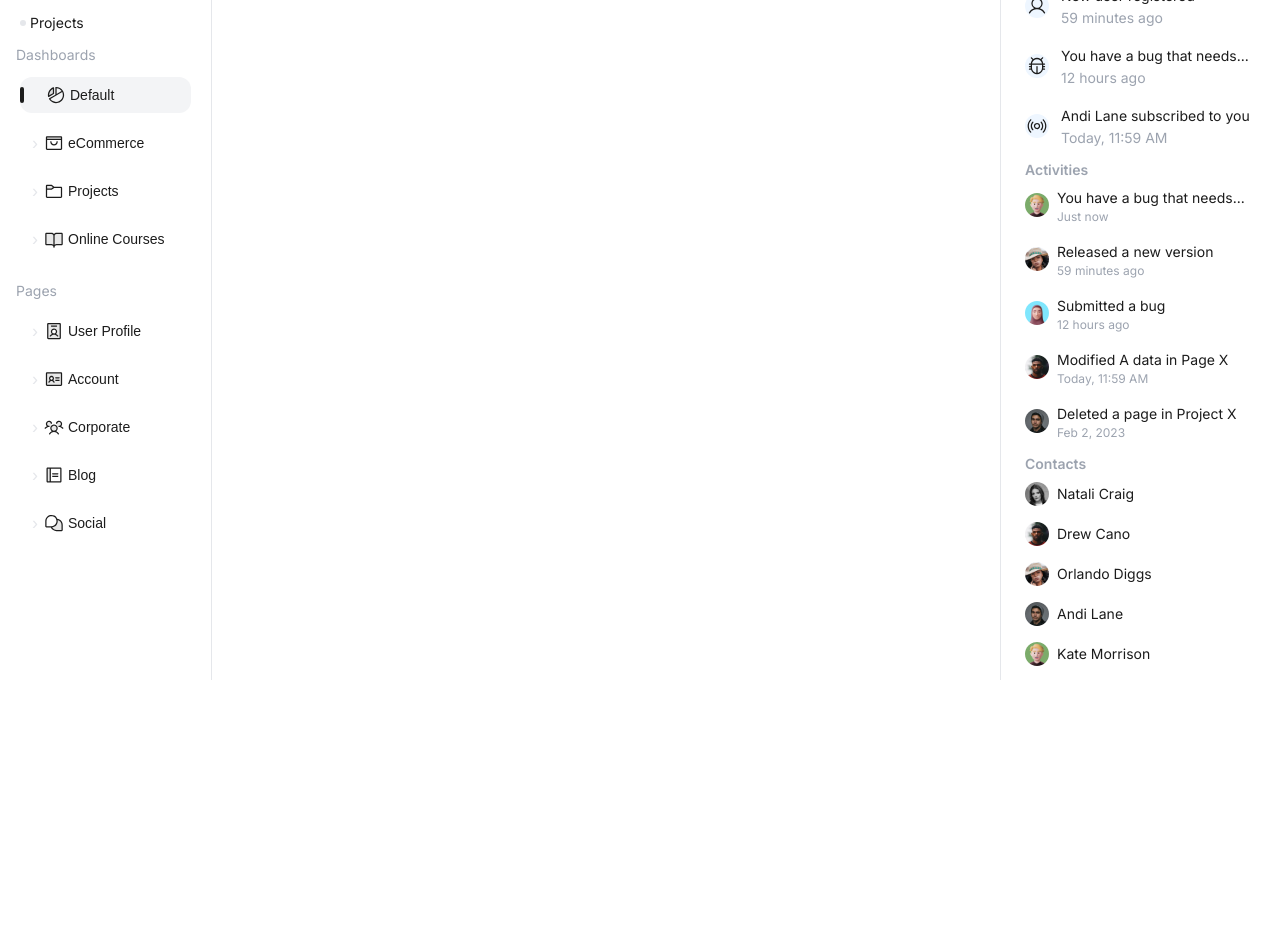
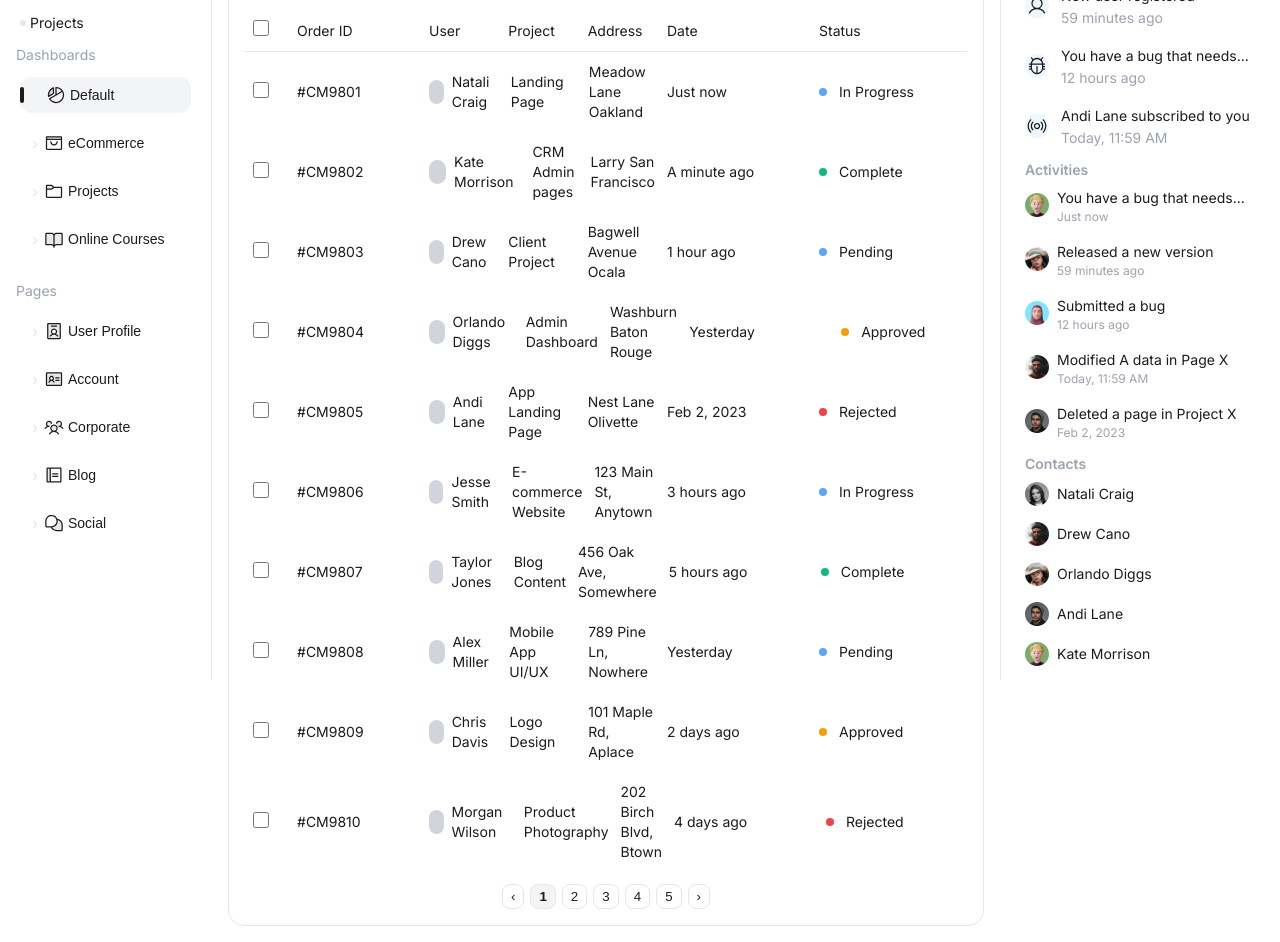
Before and after one commit to hssaluja25/dashboard, a React (Vite) app: page /orders in a window 1280 px wide. Shown: the part 120-1062 px from the top of the page. Before the commit the page ends 800 px from the top, so only its background shows below. Built offline with nearby package versions, Linux system fonts and the light colour scheme.

Commit message:
add orders table

```diff
--- a/src/index.css
+++ b/src/index.css
@@ -325,6 +325,24 @@ body {
   font-weight: 600;
   font-size: 14px;
 }
+
+/* Orders table */
+.orders-card { background: var(--surface); border: 1px solid var(--border); border-radius: 16px; padding: 12px 16px; }
+.orders-title { font-size: 18px; line-height: 28px; font-weight: 700; color: var(--text); margin-bottom: 8px; }
+.ot-table { width: 100%; }
+.ot-row { display: grid; grid-template-columns: 32px 120px 1fr 1fr 1fr 140px 140px; gap: 12px; align-items: center; padding: 10px 8px; }
+.ot-head { color: var(--text-muted); border-bottom: 1px solid var(--border); position: sticky; top: 0; background: var(--surface); z-index: 1; }
+.ot-body-row { transition: background-color 150ms ease; }
+.ot-body-row:hover { background: var(--surface-subtle); border-radius: 8px; }
+.ot-cell { color: var(--text); font-size: 14px; line-height: 20px; }
+.ot-check input { width: 16px; height: 16px; }
+.ot-user { display: flex; align-items: center; gap: 8px; }
+.ot-avatar { width: 24px; height: 24px; border-radius: 9999px; background: #d1d5db; display: inline-block; }
+.ot-status { width: 8px; height: 8px; border-radius: 9999px; display: inline-block; margin-right: 6px; }
+.ot-status-cell { display: flex; align-items: center; gap: 6px; }
+.ot-pager { display: flex; gap: 6px; justify-content: center; padding: 12px 0 4px; }
+.ot-page-btn, .ot-page-num { appearance: none; background: var(--surface); border: 1px solid var(--border); padding: 4px 8px; border-radius: 8px; cursor: pointer; color: var(--text); }
+.ot-page-num.is-active { background: var(--surface-subtle); font-weight: 700; }
 
 .dashboard {
   display: flex;
--- /dev/null
+++ b/src/molecules/OrderTable.jsx
@@ -0,0 +1,134 @@
+import React, { useMemo, useState } from "react";
+import { mockData } from "@/models/mockData";
+
+const PAGE_SIZE = 10;
+
+const StatusDot = ({ status }) => {
+  const color =
+    status === "Complete"
+      ? "#10b981"
+      : status === "Approved"
+      ? "#f59e0b"
+      : status === "Rejected"
+      ? "#ef4444"
+      : "#60a5fa"; // In Progress/Pending
+  return <span className="ot-status" style={{ background: color }} />;
+};
+
+const OrderTable = () => {
+  const rows = useMemo(() => mockData.orders, []);
+  const [page, setPage] = useState(1);
+  const [selected, setSelected] = useState(() => new Set());
+
+  const pageCount = Math.ceil(rows.length / PAGE_SIZE);
+  const start = (page - 1) * PAGE_SIZE;
+  const slice = rows.slice(start, start + PAGE_SIZE);
+
+  const toggle = (id) => {
+    setSelected((prev) => {
+      const next = new Set(prev);
+      if (next.has(id)) next.delete(id);
+      else next.add(id);
+      return next;
+    });
+  };
+
+  const allChecked = slice.every((r) => selected.has(r.orderId));
+  const toggleAll = () => {
+    setSelected((prev) => {
+      const next = new Set(prev);
+      if (allChecked) {
+        slice.forEach((r) => next.delete(r.orderId));
+      } else {
+        slice.forEach((r) => next.add(r.orderId));
+      }
+      return next;
+    });
+  };
+
+  return (
+    <section className="orders-card">
+      <h3 className="orders-title">Orders</h3>
+
+      <div className="ot-table" role="table">
+        <div className="ot-row ot-head" role="row">
+          <div className="ot-cell ot-check">
+            <input type="checkbox" checked={allChecked} onChange={toggleAll} />
+          </div>
+          <div className="ot-cell">Order ID</div>
+          <div className="ot-cell">User</div>
+          <div className="ot-cell">Project</div>
+          <div className="ot-cell">Address</div>
+          <div className="ot-cell">Date</div>
+          <div className="ot-cell">Status</div>
+        </div>
+
+        <div className="ot-body" role="rowgroup">
+          {slice.map((r) => {
+            const isChecked = selected.has(r.orderId);
+            return (
+              <label
+                key={r.orderId}
+                className={`ot-row ot-body-row ${isChecked ? "is-selected" : ""}`}
+                role="row"
+              >
+                <div className="ot-cell ot-check">
+                  <input
+                    type="checkbox"
+                    checked={isChecked}
+                    onChange={() => toggle(r.orderId)}
+                    onClick={(e) => e.stopPropagation()}
+                  />
+                </div>
+                <div className="ot-cell ot-id">#{r.orderId}</div>
+                <div className="ot-cell ot-user">
+                  {/* avatar could be an img if available */}
+                  <span className="ot-avatar" aria-hidden="true" />
+                  <span>{r.user?.name}</span>
+                </div>
+                <div className="ot-cell">{r.project}</div>
+                <div className="ot-cell">{r.address}</div>
+                <div className="ot-cell">{r.date}</div>
+                <div className="ot-cell ot-status-cell">
+                  <StatusDot status={r.status} />
+                  <span>{r.status}</span>
+                </div>
+              </label>
+            );
+          })}
+        </div>
+      </div>
+
+      <div className="ot-pager">
+        <button
+          className="ot-page-btn"
+          onClick={() => setPage((p) => Math.max(1, p - 1))}
+          disabled={page === 1}
+        >
+          ‹
+        </button>
+        {Array.from({ length: pageCount }).map((_, i) => {
+          const n = i + 1;
+          return (
+            <button
+              key={n}
+              className={`ot-page-num ${n === page ? "is-active" : ""}`}
+              onClick={() => setPage(n)}
+            >
+              {n}
+            </button>
+          );
+        })}
+        <button
+          className="ot-page-btn"
+          onClick={() => setPage((p) => Math.min(pageCount, p + 1))}
+          disabled={page === pageCount}
+        >
+          ›
+        </button>
+      </div>
+    </section>
+  );
+};
+
+export default OrderTable;
--- a/src/pages/Orders.jsx
+++ b/src/pages/Orders.jsx
@@ -1,7 +1,20 @@
 import React from "react";
+import Header from "../molecules/Header";
+import OrderTable from "../molecules/OrderTable";
 
-const Orders = () => {
-  return <div style={{ flex: 1 }}>Orders</div>;
+const Orders = ({ setSidebarOpen, setRightSidebarOpen }) => {
+  return (
+    <main className="dashboard-main">
+      <Header
+        setSidebarOpen={setSidebarOpen}
+        setRightSidebarOpen={setRightSidebarOpen}
+      />
+
+      <section className="dashboard-content">
+        <OrderTable />
+      </section>
+    </main>
+  );
 };
 
 export default Orders;
```
Also changed, not shown: src/models/mockData.js (+50 -50 lines).
